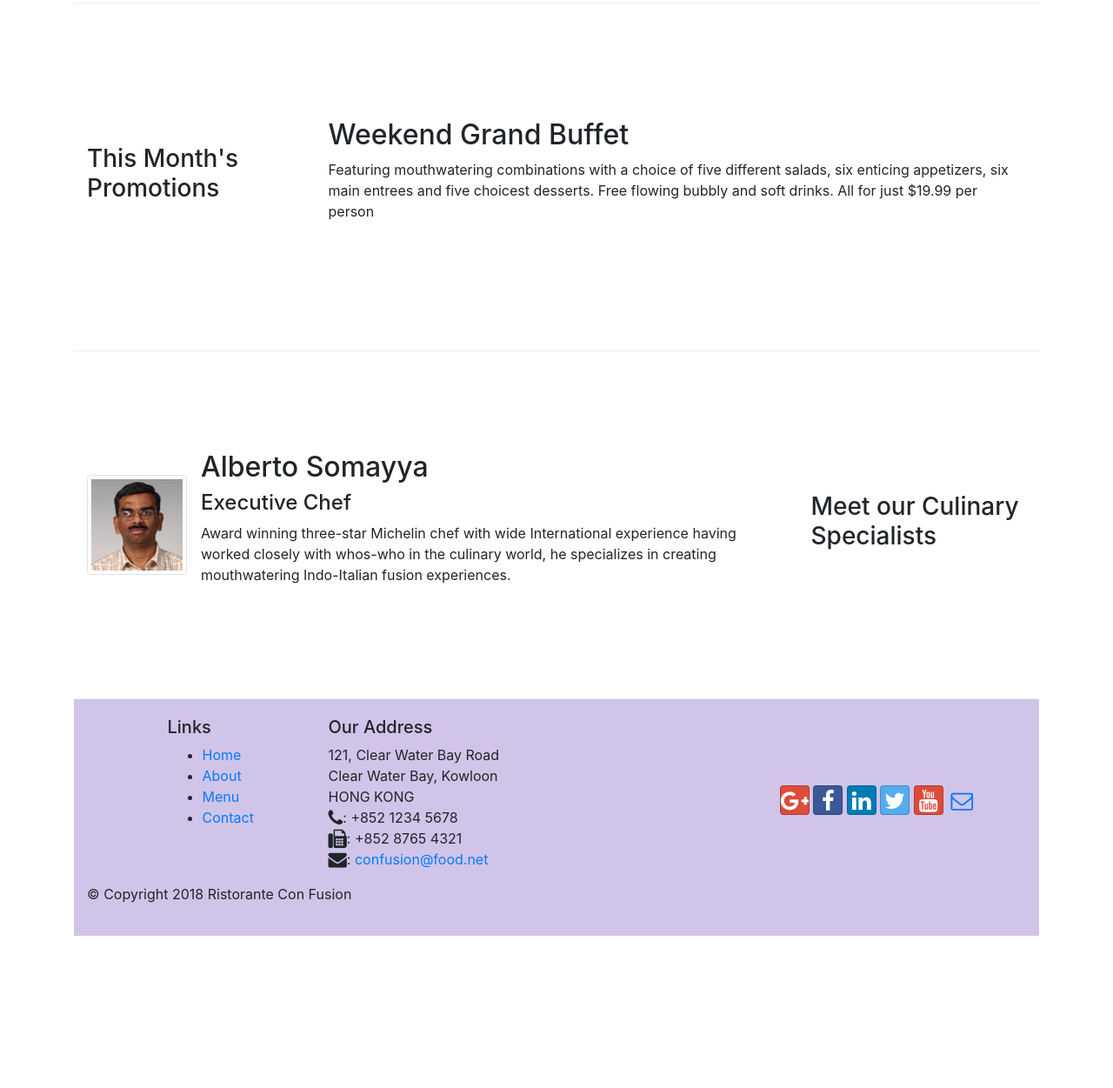
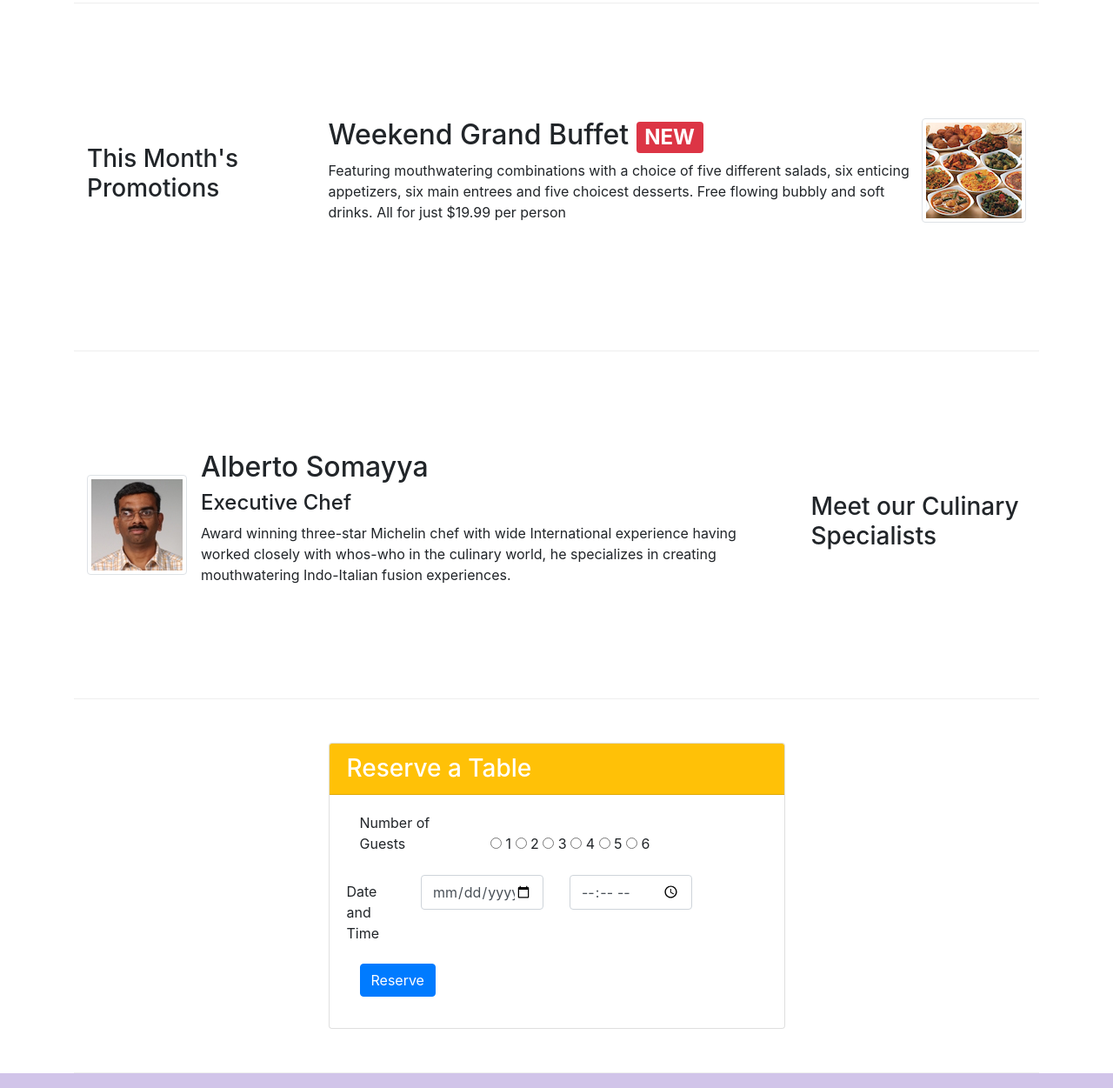
Before and after one commit to stanp7/git-test1, a website: page index.html in a window 1280 px wide. Shown: the part 680-1931 px from the top of the page at 87% size. Before the commit the page ends 1756 px from the top, so only its background shows below. Drawn offline with nearby package versions, Linux system fonts and the light colour scheme.

Commit message:
assignment 2

```diff
--- a/css/style1.css
+++ b/css/style1.css
@@ -31,3 +31,6 @@ z-index: 0;
 .navbar-dark{
     background-color: #512DA8;
 }
+.card{
+    align-self: auto;
+}
--- a/index.html
+++ b/index.html
@@ -45,6 +45,10 @@
                     <img src="img/logo.png" class="img-fluid">
 
                 </div>
+                <div class="col-xs-12 col-sm-2" >
+                    <p style="padding:40px;"></p>
+                    <a class="btn btn-warning btn-block" href="#form">Reserve Table</a>
+                </div>
             </div>
         </div>
     </header>
@@ -61,7 +65,7 @@
                     <div class="media-body">
                         <h2 class="mt-0">Uthappizza <span class="badge badge-danger">HOT</span><span class="badge badge-pill badge-secondary">$4.99</span></h2>
 
-                        <p>A unique combination of Indian Uthappam (pancake) and Italian pizza, topped with Cerignola olives, ripe vine cherry tomatoes, Vidalia onion, Guntur chillies and Buffalo Paneer.</p>
+                        <p class="d-none d-sm-block">>A unique combination of Indian Uthappam (pancake) and Italian pizza, topped with Cerignola olives, ripe vine cherry tomatoes, Vidalia onion, Guntur chillies and Buffalo Paneer.</p>
 
                     </div>
 
@@ -77,10 +81,21 @@
                 <h3>This Month's Promotions</h3>
             </div>
             <div class="col col-sm col-md">
-                <h2>Weekend Grand Buffet</h2>
-                <p>Featuring mouthwatering combinations with a choice of five different salads, six enticing appetizers, six main entrees and five choicest desserts. Free flowing bubbly and soft drinks. All for just $19.99 per person </p>
+                <div class="media">
+                    <div class="media-body">
+                <h2>Weekend Grand Buffet <span class="badge badge-danger">NEW</span></h2>
+
+                <p class="d-none d-sm-block">Featuring mouthwatering combinations with a choice of five different salads, six enticing appetizers, six main entrees and five choicest desserts. Free flowing bubbly and soft drinks. All for just $19.99 per person </p>
+            </div>
+                <div class="media-right media-middle">
+                    <a href="#">
+                        <img class="media-object img-thumbnail" src="img/buffet.png" alt="Buffet">
+                    </a>
+                </div>
             </div>
         </div>
+    </div>
+
 
         <div class="row row-content align-items-center">
             <div class="col-12 col-sm-4 order-sm-last col-md-3">
@@ -99,6 +114,47 @@
             </div>
         </div>
     </div>
+    <div class="row row-content" id="form">
+
+        <div class="col-xs-12 col-sm-6 center-block mx-auto">
+            <div class="card"  >
+                <h3 class="card-header bg-warning text-white">Reserve a Table</h3>
+                <div class="card-body">
+
+
+
+                        <form class="form-horizontal" role="form">
+                            <div class="form-group">
+                                <label class="col-sm-4 control-label">Number of Guests</label>
+
+                                    <label class="radio-inline"><input name="guests" type="radio" value=""> 1 </label>
+                                    <label class="radio-inline"><input name="guests" type="radio" value=""> 2 </label>
+                                    <label class="radio-inline"><input name="guests" type="radio" value=""> 3 </label>
+                                    <label class="radio-inline"><input name="guests" type="radio" value=""> 4 </label>
+                                    <label class="radio-inline"><input name="guests" type="radio" value=""> 5 </label>
+                                    <label class="radio-inline"><input name="guests" type="radio" value=""> 6 </label>
+
+                            </div>
+                            <div class="form-group row">
+                                <label class="col-12 col-sm-2 col-form-label" for="datetime">Date and Time</label>
+                                <div class="col-12 col-sm-4">
+                                    <input class="form-control" type="date" name="date" id="date" placeholder="Date">
+                                </div>
+                                <div class="col-12 col-sm-4">
+                                <input class="form-control" type="time" name="time" id="time" placeholder="Time">
+                                </div>
+                            </div>
+                            <div class="form-group col-sm-10 col-sm-push-2">
+                                <a class="btn btn-primary" type="submit" href="#">Reserve</a>
+                            </div>
+
+                        </form>
+                </div>
+            </div>
+        </div>
+    </div>
+</div>
+
 
     <footer class="footer">
         <div class="container">
```
